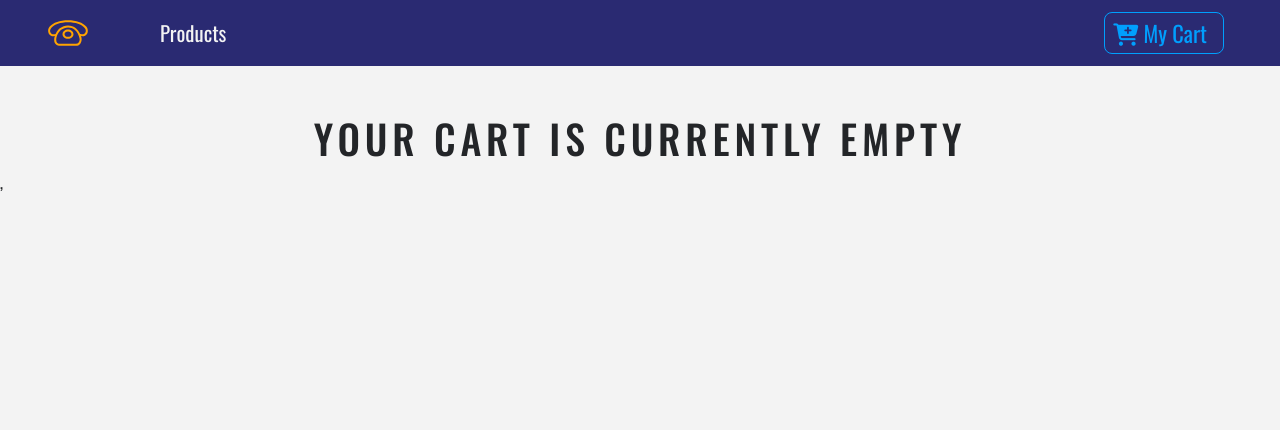
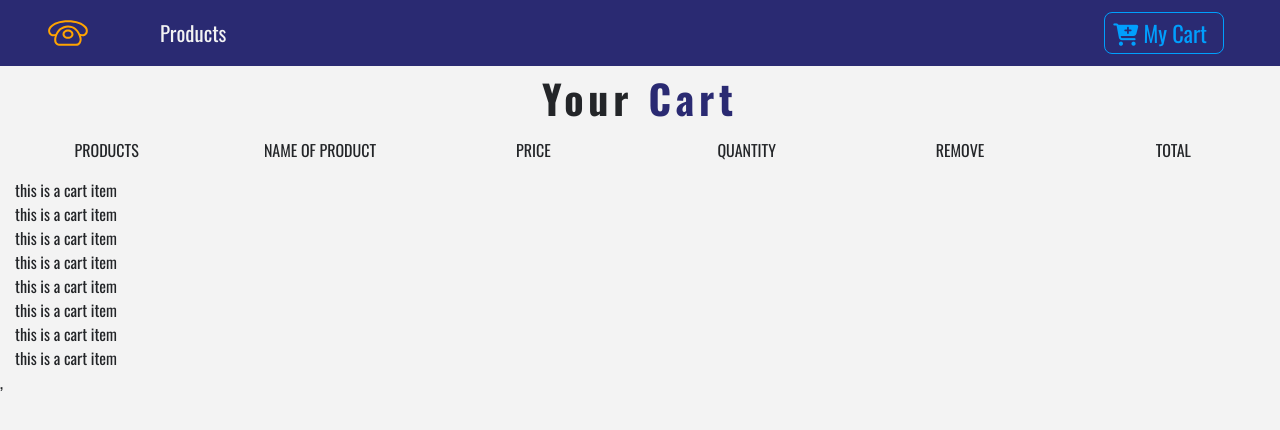
Before and after one commit to lexaabrahamsen/store-recording, a React (Create React App) app: page /cart in a window 1280 px wide. Shown: the top 430 px of the page. Built offline with nearby package versions, Linux system fonts and the light colour scheme.

Commit message:
Add cart list

```diff
--- a/src/components/Cart/Cart.js
+++ b/src/components/Cart/Cart.js
@@ -3,6 +3,7 @@ import Title from '../Title';
 import CartColumns from './CartColumns';
 import EmptyCart from './EmptyCart';
 import { ProductConsumer } from '../../context';
+import CartList from './CartList';
 
 
 export default class Cart extends Component {
@@ -17,12 +18,14 @@ export default class Cart extends Component {
                                 <React.Fragment>
                                     <Title name="your" title="cart" />
                                     <CartColumns />
+                                    <CartList value={value} />
                                 </React.Fragment>
-                            )
+                            );
+                        } else {
+                        return <EmptyCart />;
                         }
                     }}
                 </ProductConsumer>
-                <EmptyCart />
             </section>
         );
     }
--- /dev/null
+++ b/src/components/Cart/CartItem.js
@@ -0,0 +1,9 @@
+import React from 'react'
+
+export default function CartItem() {
+    return (
+        <div>
+            this is a cart item
+        </div>
+    )
+}
--- /dev/null
+++ b/src/components/Cart/CartList.js
@@ -0,0 +1,16 @@
+import React from 'react';
+import CartItem from './CartItem';
+
+
+export default function CartList({value}) {
+    const {cart} = value
+
+    return (
+        <div className="container-fluid">
+            {cart.map(item => {
+                return <CartItem key={item.id} item={item} value={value}/>
+            })}
+
+        </div>
+    )
+}
--- a/src/context.js
+++ b/src/context.js
@@ -9,7 +9,7 @@ const ProductContext = React.createContext()
     state = {
         products: [],
         detailProduct: detailProduct,
-        cart:[],
+        cart: storeProducts,
         modalOpen: false,
         modalProduct: detailProduct,
         cartSubTotal: 0,
```
